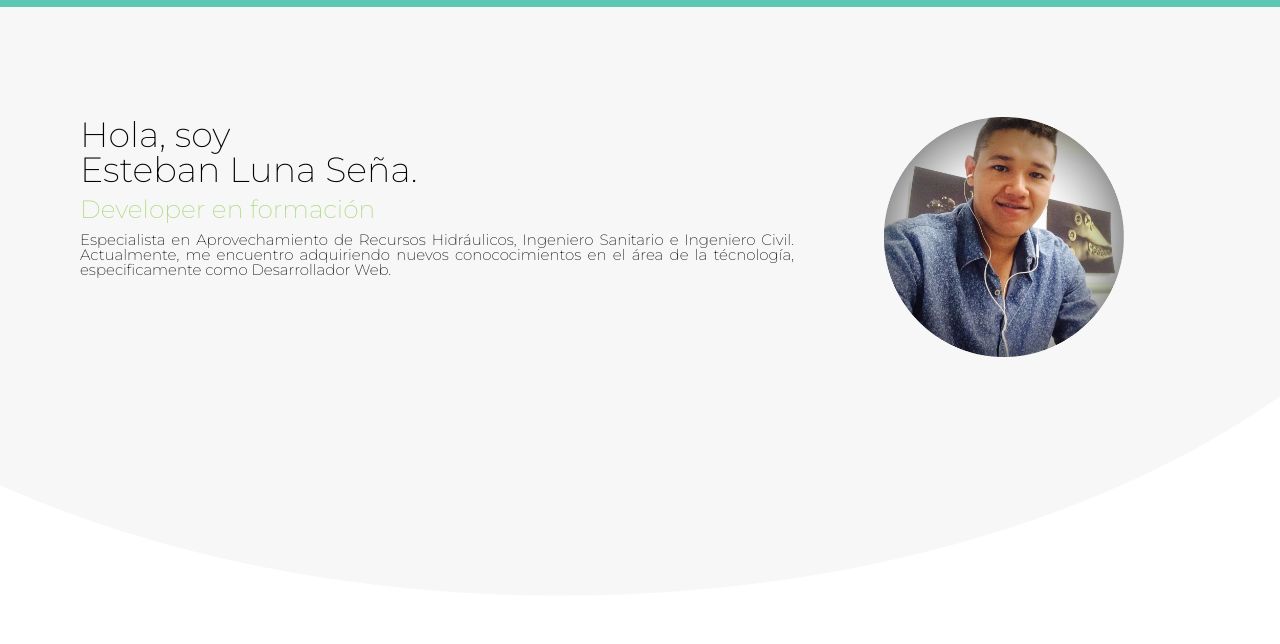
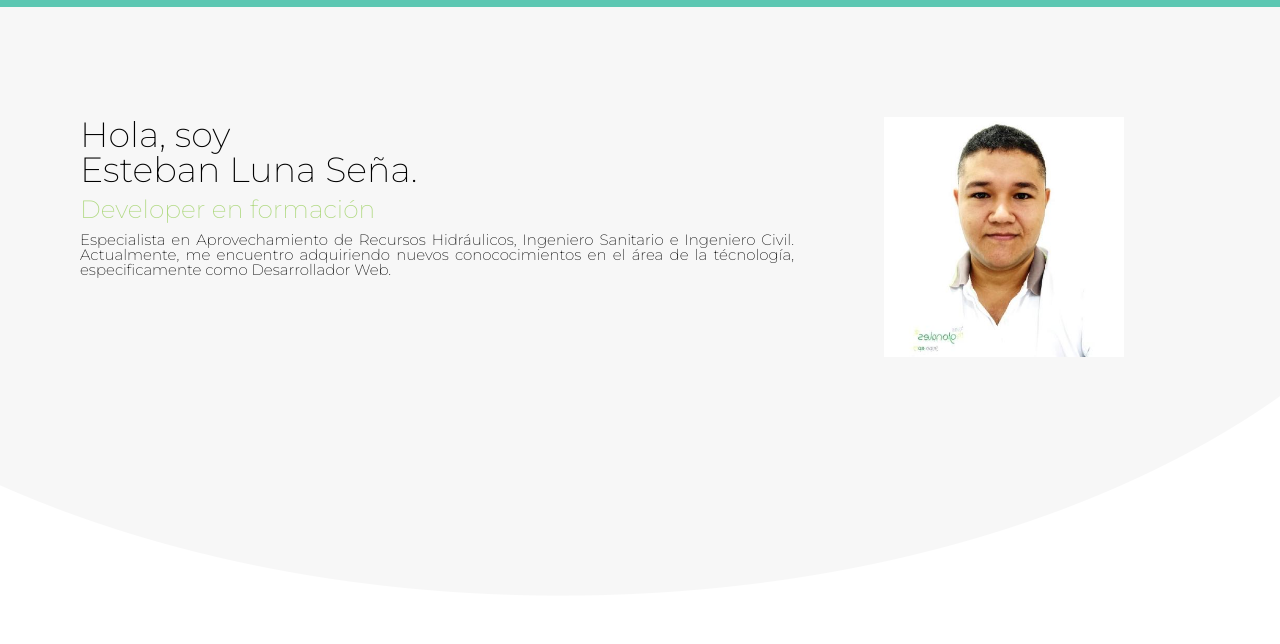
Before and after one commit to elunasena/elunasena.github.io, a plain HTML site: page index.html in a window 1280 px wide. Shown: the part 88-732 px from the top of the page. Drawn offline with Linux system fonts and the light colour scheme.

Commit message:
se cambia fotografía personal en la clase introduction-rigth del index.html

```diff
--- a/index.html
+++ b/index.html
@@ -45,7 +45,7 @@
                 </div>
 
                 <div class="introduction-rigth">
-                    <img src="Imagenes/ELuna.png" alt="Fotografía personal">
+                    <img src="Imagenes/elunaGIT.jpg" alt="Fotografía personal">
                 </div>
 
             </section>
```
Also changed, not shown: Imagenes/elunaGIT.jpg (added).
